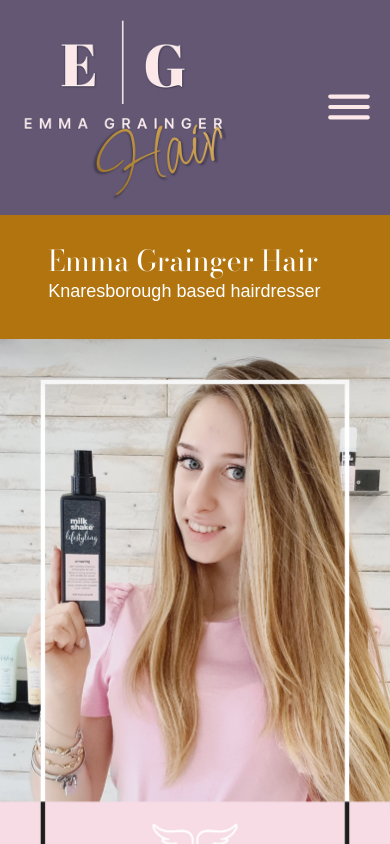
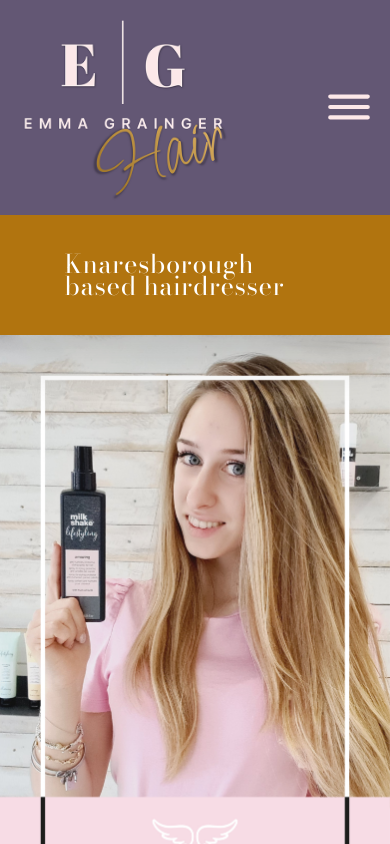
Before and after one commit to joeygil/emma-grainger-hair, a React (Vite) app: page / in a window 390 px wide. Shown: the top 844 px of the page. Built offline with nearby package versions, Linux system fonts and the light colour scheme; a web font is replaced by a local one.

Commit message:
home page title changed

```diff
--- a/src/components/Contact.jsx
+++ b/src/components/Contact.jsx
@@ -50,6 +50,12 @@ const Contact = () => {
             </div>
           )}
         </div>
+        <motion.div className="col-span-3 w-full text-xl bg-[#B1740F] p-8 drop-shadow-2xl z-10 ">
+          <h1 className="text-white">Contact</h1>
+          <h2 className="text-white leading-relaxed text-xl">
+            Feel free to get in touch below with any questions:
+          </h2>
+        </motion.div>
 
         <motion.div
           className="flex w-screen justify-center items-center z-0 relative"
@@ -58,12 +64,6 @@ const Contact = () => {
           <img src="/images/salon-contact.jpg" className="w-screen " />
         </motion.div>
 
-        <motion.div className="col-span-3 w-full text-xl bg-[#B1740F] p-8 drop-shadow-2xl z-10 ">
-          <h1 className="text-white">Contact</h1>
-          <h2 className="text-white leading-relaxed text-xl">
-            Feel free to get in touch below with any questions:
-          </h2>
-        </motion.div>
         <div className="contact-grid grid grid-cols-2 my-12 mx-12 z-10">
           <div className="flex justify-around bg-[#FDE8E9] shadow-xl ring ring-[#B1740F] z-10">
             <form
--- a/src/components/Home.jsx
+++ b/src/components/Home.jsx
@@ -44,10 +44,9 @@ const Home = () => {
           )}
         </div>
         <motion.div className="home-tagline col-span-3 w-full text-xl bg-[#B1740F] p-8 drop-shadow-2xl ">
-          <h1 className="tagline text-white">Emma Grainger Hair</h1>
-          <h2 className="tagline text-white leading-relaxed text-xl">
+          <h1 className="tagline text-white tracking-wide">
             Knaresborough based hairdresser
-          </h2>
+          </h1>
         </motion.div>
         <div className="hidden mobile-banner flex justify-center">
           <img src="/images/mobile-banner.jpg" className="object-cover" />
--- a/src/components/services/KRespect.jsx
+++ b/src/components/services/KRespect.jsx
@@ -62,8 +62,7 @@ const KRespect = () => {
       </motion.div>
       <div>
         <motion.div className="col-span-3 w-full text-xl bg-[#B1740F] p-8 drop-shadow-2xl">
-          <h1 className="text-white">Kids</h1>
-
+          <h1 className="text-white">K Respect Smoothing</h1>
         </motion.div>
         <div className="bg-white">
           <h2 className="bg-[#FDE8E9] px-8 py-3"></h2>
--- a/src/index.css
+++ b/src/index.css
@@ -133,7 +133,7 @@ button {
   }
 
   .tagline {
-    scale: 0.9;
+    scale: 0.8;
     padding: 0;
   }
 
```
